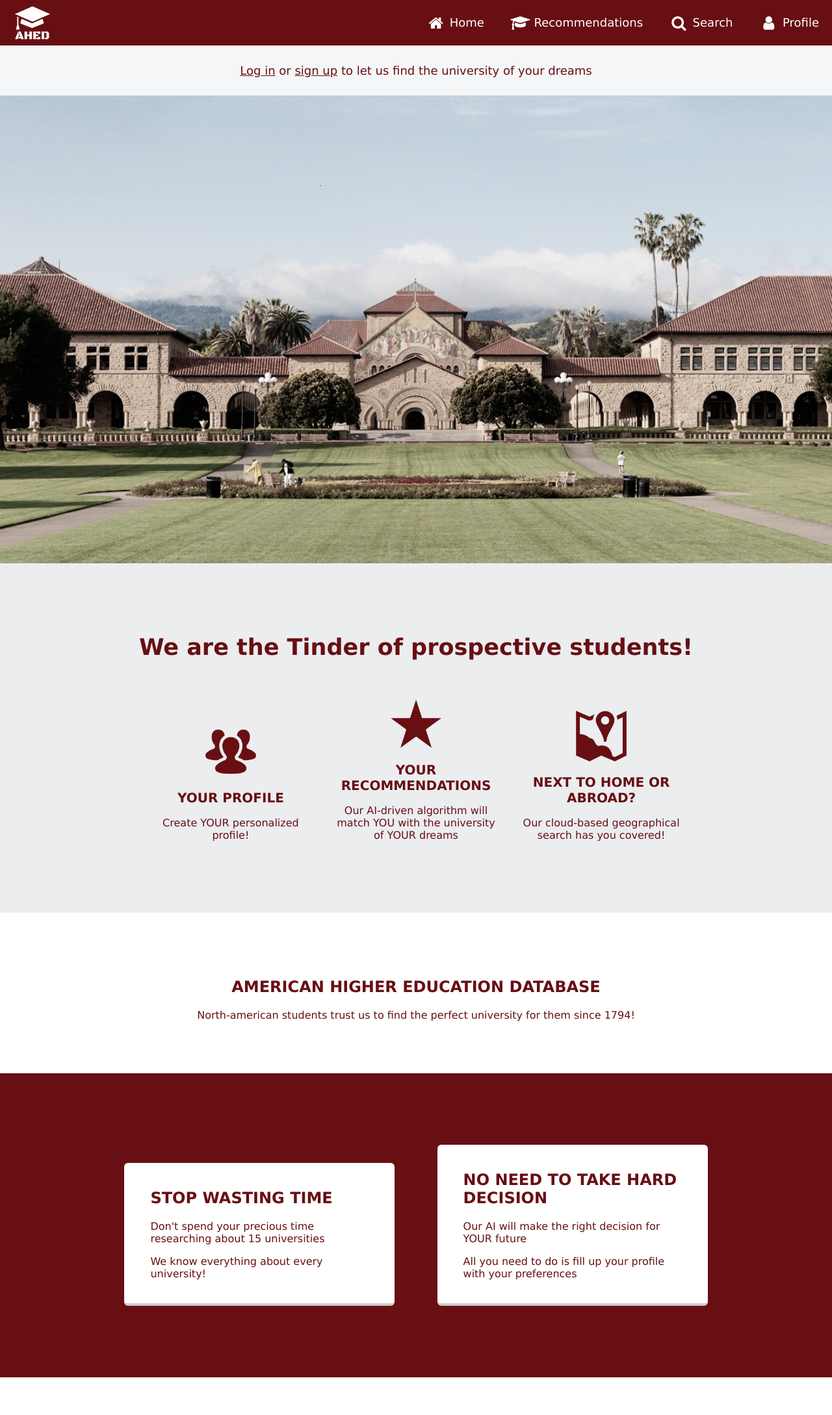
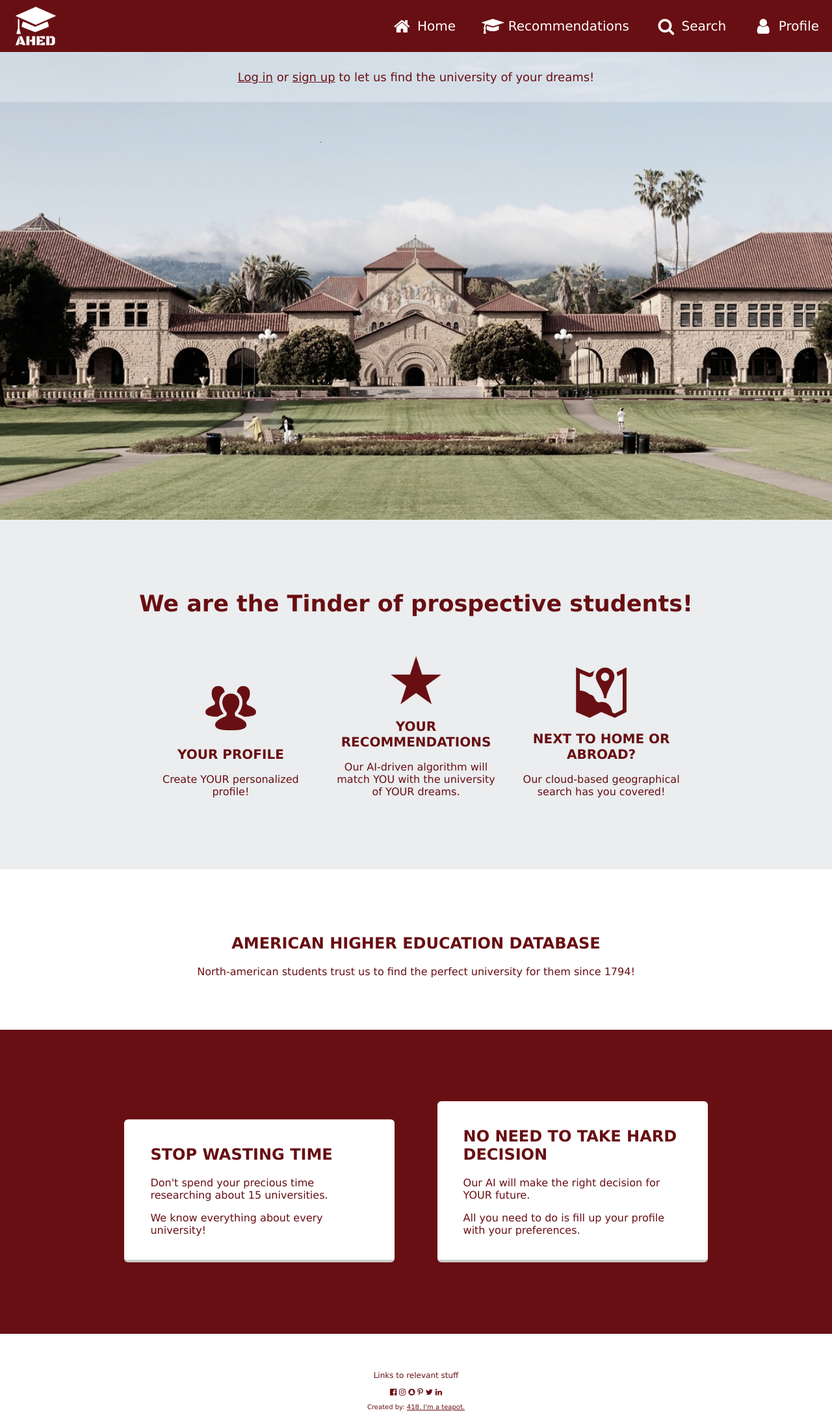
Before and after one commit to liamjwelch/soen-287_project, a PHP site: page /homepage.php in a window 1280 px wide. Shown: the top 2178 px of the page at 65% size. Run offline with PHP 8.4, Linux system fonts and the light colour scheme.

Commit message:
Welcome msg over slides and bigger navbar

```diff
--- a/css/homepage.css
+++ b/css/homepage.css
@@ -1,5 +1,6 @@
 .welcome-msg {
-    background-color: rgba(255, 255, 255, 0.5);
+    background-color: rgba(255, 255, 255, 0.3);
+    position: absolute;
     width: 100%;
     padding: 10px 80px;
     text-align: center;
--- a/css/style.css
+++ b/css/style.css
@@ -12,19 +12,20 @@ nav {
     background-color: #680F13;
     position: sticky;
     top: 0;
-    height: 70px;
+    height: 80px;
     width: 100%;
+    z-index: 1;
 }
 
 nav a {
     float: right;
     padding-right: 20px;
     padding-left: 20px;
-    line-height: 70px;
+    line-height: 80px;
     color: white;
     text-decoration: none;
     font-family: Verdana, Geneva, sans-serif;
-    font-size: 18px;
+    font-size: 20px;
     transition: all .5s linear;
 }
 
@@ -39,8 +40,8 @@ nav a:active {
 }
 
 .logo {
-    height: 60px;
-    width: 60px;
+    height: 70px;
+    width: 70px;
     margin: 5px 20px;
 }
 
--- a/homepage.php
+++ b/homepage.php
@@ -6,7 +6,7 @@ if (isset($_SESSION["loggedin"]) && $_SESSION["loggedin"] === true) {
     $greeting = "Welcome back, ". $_SESSION["username"] . "!";
 }
 else {
-    $greeting = '<a href="login.php">Log in</a> or <a href="signup.php">sign up</a> to let us find the university of your dreams';
+    $greeting = '<a href="login.php">Log in</a> or <a href="signup.php">sign up</a> to let us find the university of your dreams!';
 }
 $content = "
 
@@ -34,7 +34,7 @@ $content = "
          <section class='highlight'>
             <img src='images/star.ico' class='icons'>
             <h2>YOUR RECOMMENDATIONS</h2>
-            <p>Our AI-driven algorithm will match YOU with the university of YOUR dreams</p>
+            <p>Our AI-driven algorithm will match YOU with the university of YOUR dreams.</p>
         </section>
         <section class='highlight'>
             <img src='images/map.ico' class='icons'>
@@ -51,13 +51,13 @@ $content = "
     <article class='centered-article cards'>
         <section class='card'>
             <h2>STOP WASTING TIME</h2>
-            <p>Don't spend your precious time researching about 15 universities</p>
+            <p>Don't spend your precious time researching about 15 universities.</p>
             <p>We know everything about every university!</p>
         </section>
         <section class='card'>
             <h2>NO NEED TO TAKE HARD DECISION</h2>
-            <p>Our AI will make the right decision for YOUR future</p>
-            <p>All you need to do is fill up your profile with your preferences</p>
+            <p>Our AI will make the right decision for YOUR future.</p>
+            <p>All you need to do is fill up your profile with your preferences.</p>
         </section>
     </article>
 
```
